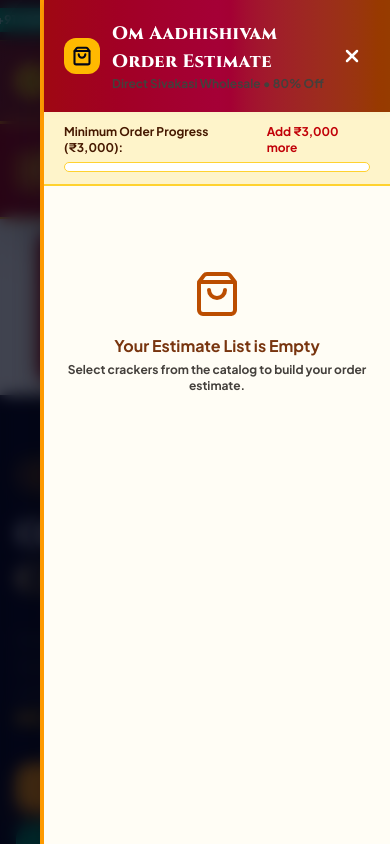
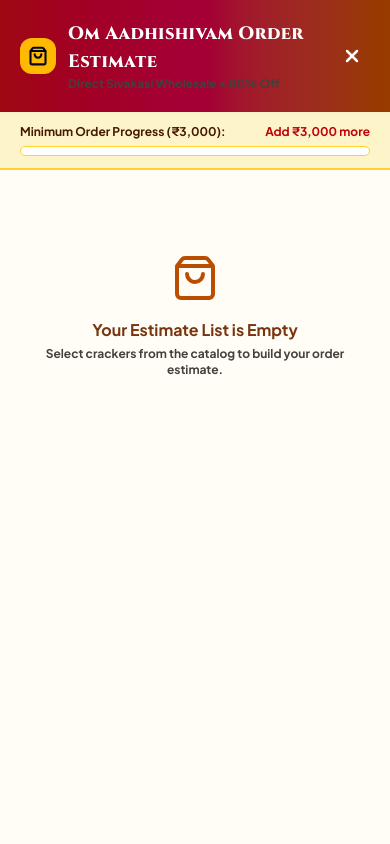
Before and after one commit to gokila0/crackers, a React (Vite) app: page / in a window 390 px wide. Both pictures are taken after a click on the button 316 px from the left and 81 px from the top of the page. Shown: the top 844 px of the page. Built offline with nearby package versions, Linux system fonts and the light colour scheme.

Commit message:
Fix CartDrawer mobile phone frame alignment: remove pl-10 left offset and set w-full for perfect mobile fit

```diff
--- a/src/components/CartDrawer.jsx
+++ b/src/components/CartDrawer.jsx
@@ -65,8 +65,8 @@
       />
 
       {/* Drawer Container */}
-      <div className="fixed inset-y-0 right-0 max-w-full flex pl-10">
-        <div className="w-screen max-w-lg bg-[#fffdf5] border-l-4 border-amber-500 text-slate-950 flex flex-col justify-between shadow-2xl">
+      <div className="fixed inset-y-0 right-0 w-full sm:w-auto max-w-full flex">
+        <div className="w-full sm:w-[480px] sm:max-w-lg bg-[#fffdf5] border-l-0 sm:border-l-4 border-amber-500 text-slate-950 flex flex-col justify-between shadow-2xl h-full">
 
           {/* Drawer Header (HIGH CONTRAST FESTIVE BANNER) */}
           <div className="p-5 bg-gradient-to-r from-red-800 via-rose-800 to-amber-800 text-white flex items-center justify-between shadow-md">
```
